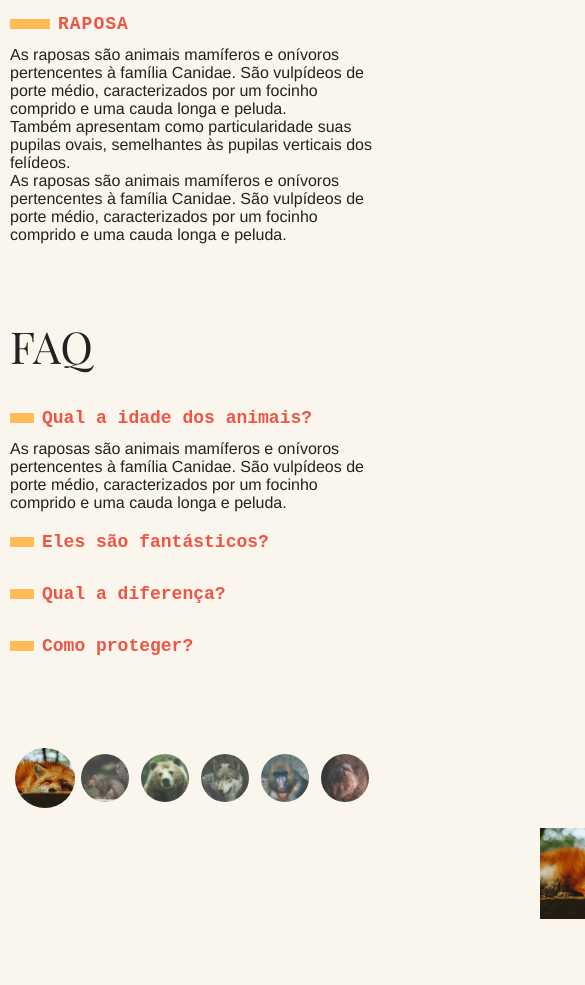
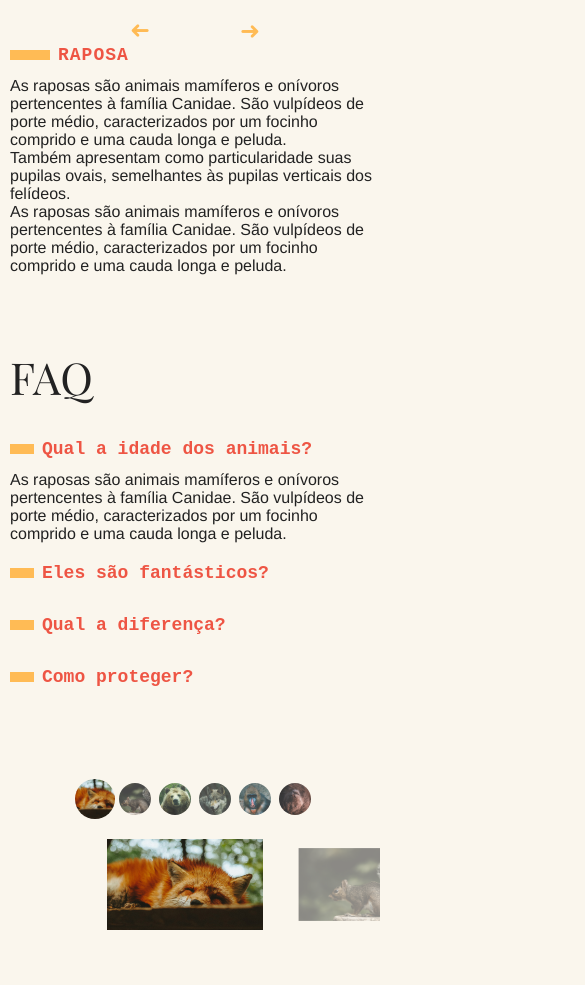
Before and after one commit to gustavogularte/projeto-animais-fantasticos, a website built with webpack: page index.html in a window 390 px wide. Shown: the part 355-1340 px from the top of the page, 585 px wide, since content can reach past the window. Built offline with nearby package versions, Linux system fonts and the light colour scheme; no server answers; files whose address does not match are found by name.

Commit message:
slide responsivo

```diff
--- a/css/home/animais.css
+++ b/css/home/animais.css
@@ -1,26 +1,49 @@
 .animais-imagens {
   grid-column: 2/3;
+}
+
+.animais-navegacao {
+  display: grid;
+  grid-template-columns: 1fr 1fr;
+  justify-content: space-between;
+}
+
+.animais-navegacao button {
+  font-size: 2.4rem;
+  color: #fb5;
+  cursor: pointer;
+  max-width: max-content;
+  margin: 0 auto;
+}
+
+.animais-navegacao :nth-child(1) {
+  transform: rotate(180deg);
+}
+
+.animais-slide {
+  max-width: 22rem;
+  overflow-x: hidden;
+  margin: 0 auto;
 }
 
 .animais-imagens-thumb {
   display: flex;
   gap: 2rem;
-  max-width: 22rem;
-  overflow-x: hidden;
   margin: 0 auto;
   padding-top: 0.8rem;
+
 }
 
 .animais-imagens-thumb img {
   cursor: pointer;
   max-width: 6rem;
+  overflow: hidden;
 }
 
 .animais-imagens-thumb img:hover {
   filter: brightness(50%);
   transition: .3s;
 }
-
 
 .animais-conteudo {
   grid-column: 3;
--- a/css/home/slide.css
+++ b/css/home/slide.css
@@ -72,3 +72,18 @@
   transform: scale(1);
   transition: .3s;
 }
+
+@media (max-width: 800px) {
+  .slide-container {
+    justify-items: initial;
+  }
+
+  .slide {
+    gap: 2rem;
+  }
+
+  .custom-control li{
+    width: 4rem;
+    height: 4rem;
+  }
+}
--- a/index.html
+++ b/index.html
@@ -40,6 +40,7 @@
     <h1 class="titulo">Animais fantásticos</h1>
     <section class="animais-imagens">
       <img data-animais="imgPrincipal" src="img/imagem1.jpg" alt="Foto de uma raposa">
+      <div class="animais-slide">
         <ul class="animais-imagens-thumb" data-animais="animaisThumbs">
           <li><button><img src="img/imagem1.jpg" alt="Foto de uma raposa"></button></li>
           <li><button><img src="img/imagem2.jpg" alt="Foto de um esquilo"></button></li>
@@ -48,6 +49,11 @@
           <li><button><img src="img/imagem5.jpg" alt="Foto de um macaco"></button></li>
           <li><button><img src="img/imagem6.jpg" alt="Foto de um leão"></button></li>
         </ul>
+      </div>
+      <nav class="animais-navegacao" data-animais="nav">
+        <button type="button" aria-label="próxima imagem">➜</button>
+        <button type="button" aria-label="imagem anterior">➜</button>
+      </nav>
     </section>
     <article class="animais-conteudo" data-animais="animaisConteudo">
       <section class="ativo" data-anime="show-right">
--- /dev/null
+++ b/js/modules/slideAnimais.js
@@ -0,0 +1,26 @@
+export default class SlideAnimais {
+  constructor(buttons, slide) {
+    this.buttons = document.querySelectorAll(buttons);
+    this.slide = document.querySelector(slide);
+
+    this.changeSlide = this.changeSlide.bind(this);
+    console.log(this.slide.clientWidth)
+  }
+
+  changeSlide() {
+    this.slide.style.transform = `translate3d(${-this.slide.clientWidth}px, 0, 0)`;
+  }
+
+  addEvent() {
+    this.buttons.forEach((button) => {
+      button.addEventListener('click', this.changeSlide);
+    });
+  }
+
+  init() {
+    if (this.buttons.length) {
+      this.addEvent();
+    }
+    return this;
+  }
+}
--- a/js/script.js
+++ b/js/script.js
@@ -10,6 +10,7 @@ import AnimaisNumeros from './modules/animaisNumeros.js';
 import Horario from './modules/horario.js';
 import Bitcoin from './modules/bitcoin.js';
 import Slide from './modules/slide.js';
+import SlideAnimais from './modules/slideAnimais.js';
 
 const tabnav = new TabNav(
   '[data-animais="imgPrincipal"]',
@@ -62,3 +63,6 @@ bitcoin.init();
 const slide = new Slide('.slide-wrapper', '.slide');
 slide.init();
 slide.addControl('.custom-control');
+
+const slideAnimais = new SlideAnimais('[data-animais="nav"]', '[data-animais="animaisThumbs"]');
+slideAnimais.init();
```
Also changed, not shown: main.js (+12 -1 lines). Lines whose indentation alone changed are shown as unchanged.
